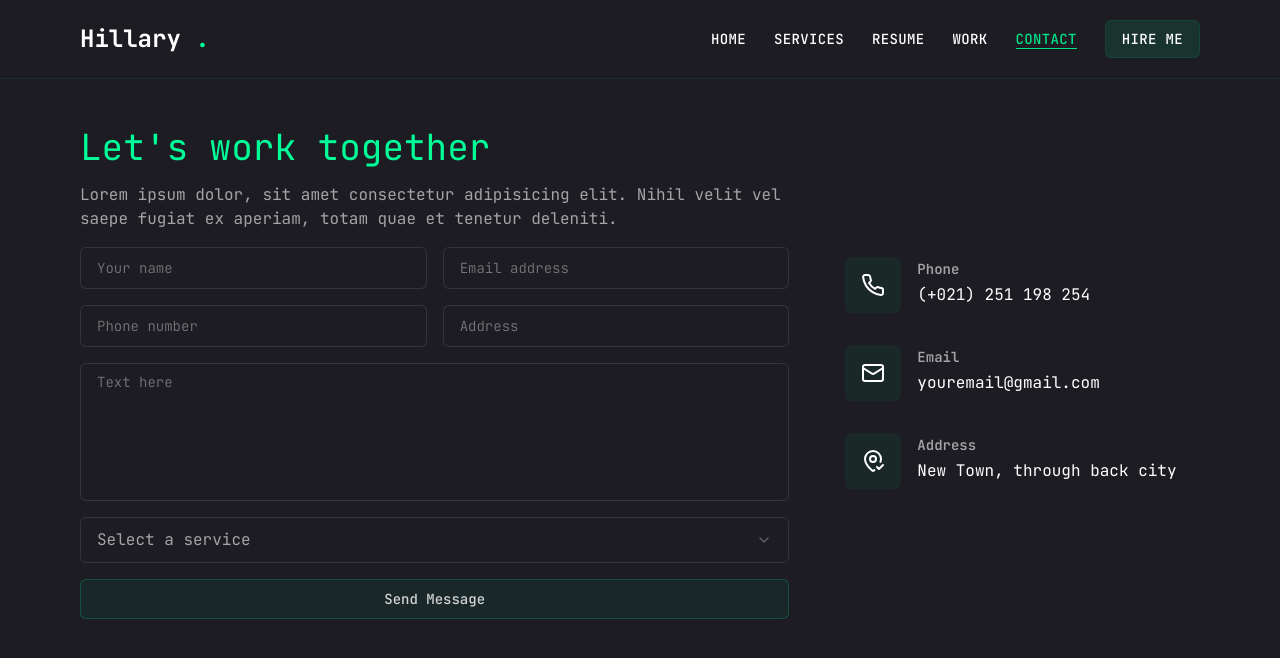
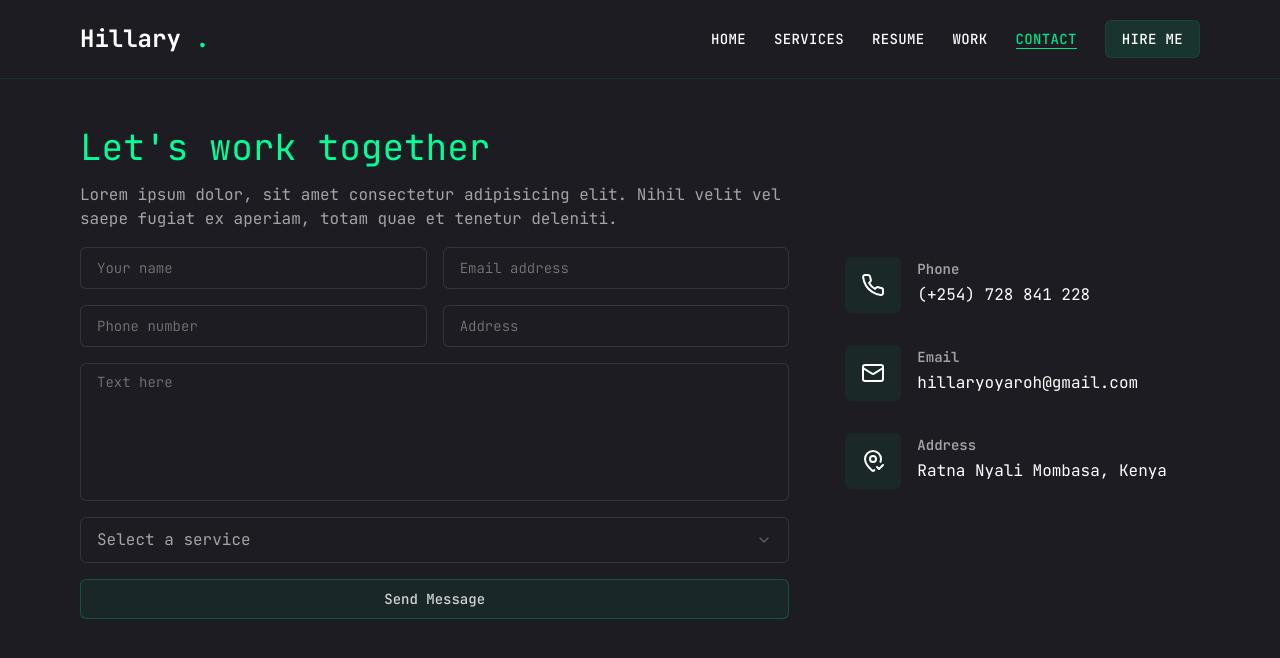
Before and after one commit to hillaryoyaro/porfolio, a Next.js app: page /contact in a window 1280 px wide. Shown: the top 658 px of the page. Built offline with nearby package versions, Linux system fonts and the light colour scheme.

Commit message:
update contact page

```diff
--- a/app/contact/page.tsx
+++ b/app/contact/page.tsx
@@ -4,11 +4,11 @@ import { Mail, MapPinCheck, Phone } from "lucide-react";
 import React from "react";
 
 const infoData = [
-  { title: "Phone", description: "(+021) 251 198 254", icon: <Phone /> },
-  { title: "Email", description: "youremail@gmail.com", icon: <Mail /> },
+  { title: "Phone", description: "(+254) 728 841 228", icon: <Phone /> },
+  { title: "Email", description: "hillaryoyaroh@gmail.com", icon: <Mail /> },
   {
     title: "Address",
-    description: "New Town, through back city",
+    description: "Ratna Nyali Mombasa, Kenya",
     icon: <MapPinCheck />,
   },
 ];
```
